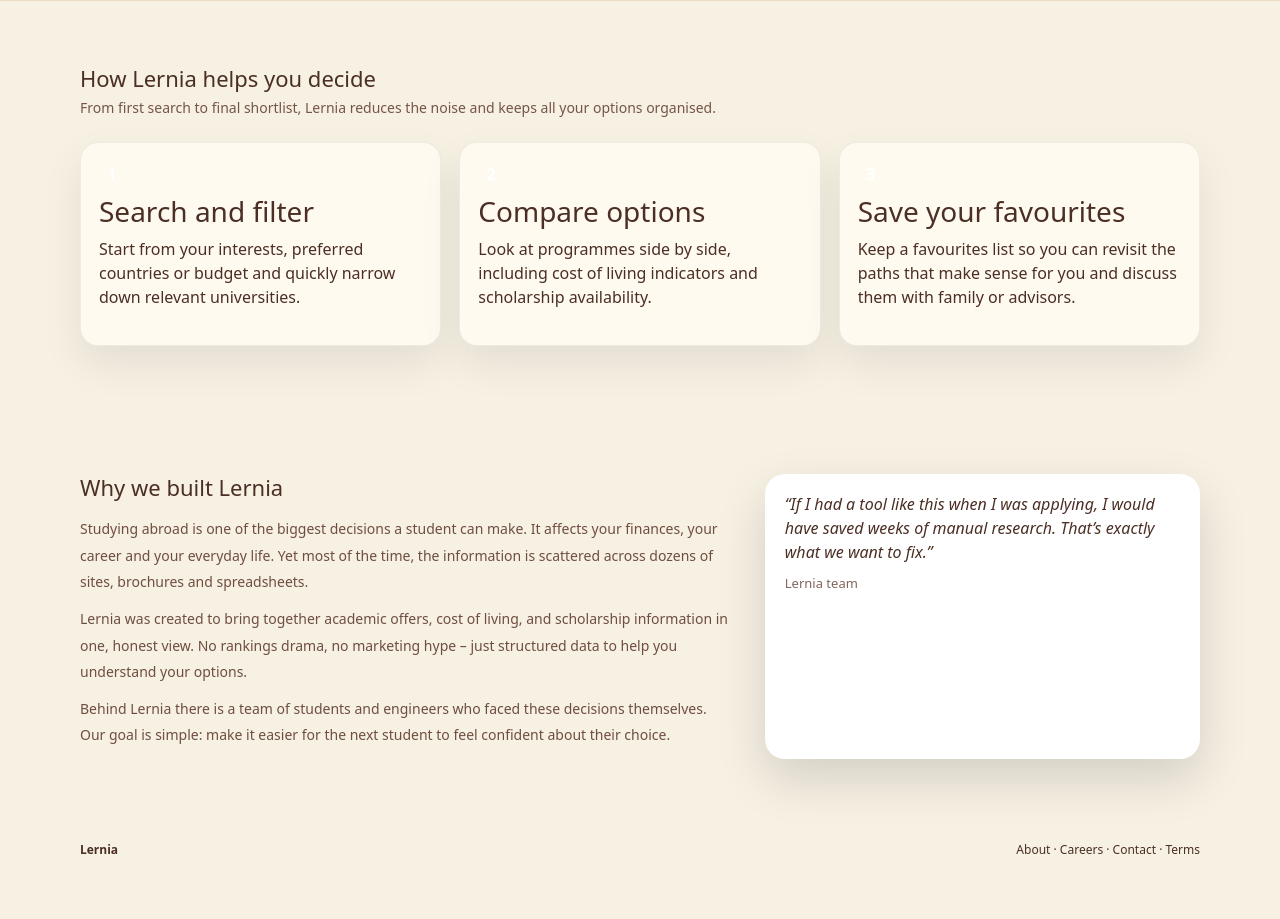
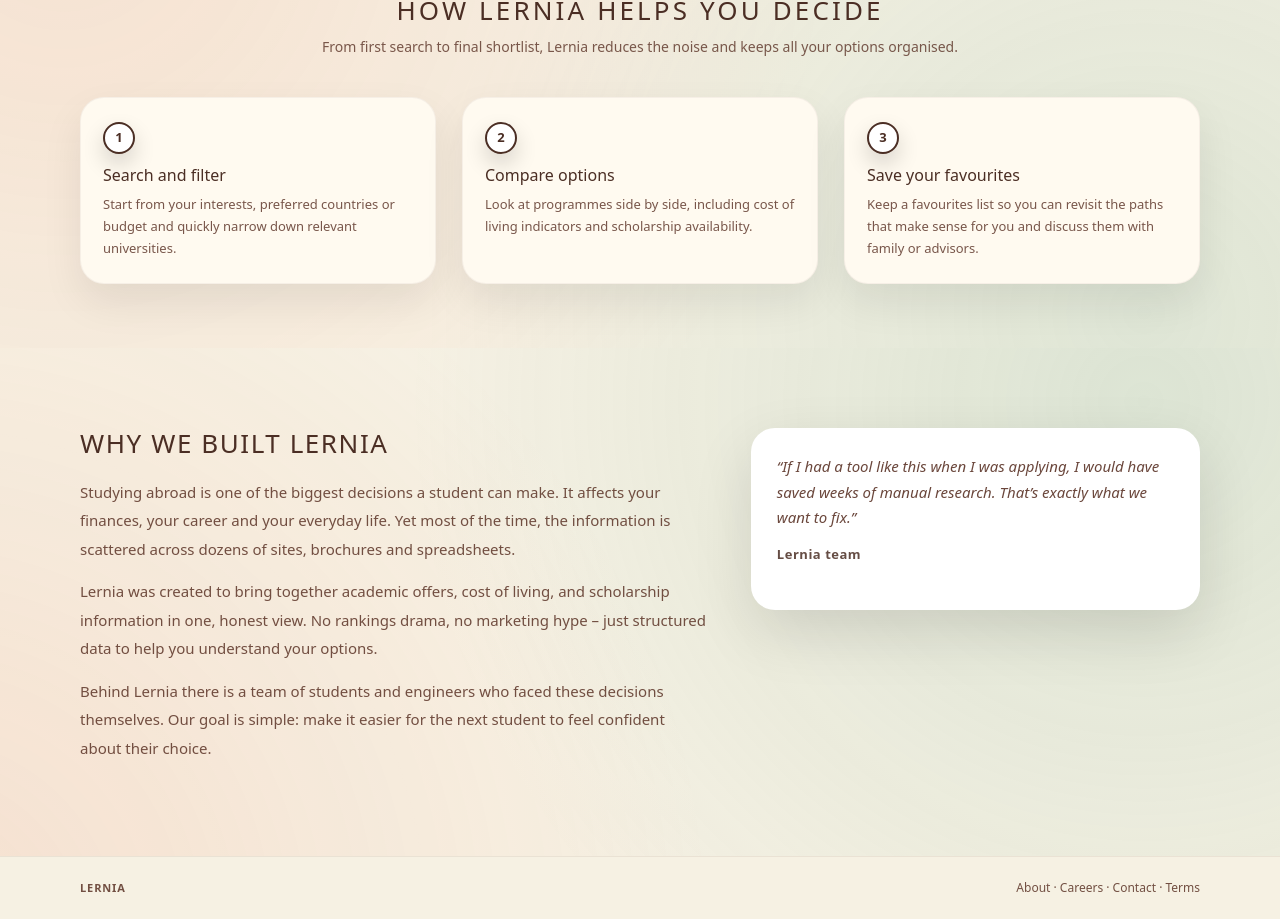
Before and after one commit to MESW-LES-2025/H, an Angular app in the folder frontend/: page /home in a window 1280 px wide. Shown: the part 1060-1979 px from the top of the page. Before the commit the page ends 1937 px from the top, so only its background shows below. Built offline with nearby package versions, Linux system fonts and the light colour scheme; no server answers.

Commit message:
Fix/ UI Home Page

```diff
--- a/frontend/src/app/home/home.component.css
+++ b/frontend/src/app/home/home.component.css
@@ -101,7 +101,7 @@
   line-height: 1.35;
   font-weight: 800;
   letter-spacing: 0.04em;
-  color: #ffffff;
+  color: #f3e6bc;
 }
 
 .hero-panel-divider {
@@ -284,125 +284,353 @@
 
 
 /* ========================================= */
-/* HOW IT WORKS */
+/* HOW IT WORKS    */
 /* ========================================= */
 
 .how-it-works {
-  background: var(--home-beige);
+  position: relative;
+  background: radial-gradient(circle at 0 0, #fff7e6 0, #f8f1dd 40%, var(--home-beige) 75%, #f6f4f0 100%);
+  overflow: hidden;
 }
 
+.how-it-works::before {
+  content: "";
+  position: absolute;
+  inset: -80px;
+  background:
+    radial-gradient(circle at 10% 10%, rgba(245, 136, 107, 0.16) 0, transparent 55%),
+    radial-gradient(circle at 85% 80%, rgba(114, 174, 149, 0.20) 0, transparent 55%);
+  opacity: 0.9;
+  pointer-events: none;
+}
+
+.how-it-works .section-inner {
+  position: relative;
+  z-index: 1;
+}
+
+
 .section-header {
-  max-width: 640px;
-  margin-bottom: 24px;
+  max-width: 720px;
+  margin: 0 auto 40px;
+  text-align: center;
 }
 
 .section-header h2 {
-  margin-bottom: 6px;
-  font-size: 22px;
+  margin-bottom: 10px;
+  font-size: 26px;
+  letter-spacing: 0.12em;
+  text-transform: uppercase;
+  color: var(--home-brown);
 }
 
 .section-header p {
   font-size: 14px;
-  color: rgba(90, 50, 38, 0.82);
+  color: rgba(90, 50, 38, 0.8);
 }
 
+
 .steps {
+  position: relative;
   display: grid;
-  gap: 18px;
+  gap: 26px;
   grid-template-columns: repeat(3, minmax(0, 1fr));
+  margin-top: 4px;
 }
 
-.step {
-  background: #fffaf0;
-  border-radius: 18px;
-  padding: 18px 18px 20px;
-  border: 1px solid rgba(0, 0, 0, 0.06);
-  box-shadow: 0 18px 40px rgba(0, 0, 0, 0.08);
+.steps::before {
+  content: "";
+  position: absolute;
+  top: 38px;
+  left: 8%;
+  right: 8%;
+  height: 3px;
+  border-radius: 999px;
+  background: linear-gradient(90deg, var(--home-mint), var(--home-gold), var(--home-coral));
+  opacity: 0.45;
 }
 
+
+.step {
+  position: relative;
+  background: #fffaf0;
+  border-radius: 24px;
+  padding: 24px 22px 24px;
+  border: 1px solid rgba(90, 50, 38, 0.05);
+  box-shadow: 0 18px 40px rgba(0, 0, 0, 0.08);
+  transition:
+    transform 0.2s ease,
+    box-shadow 0.2s ease,
+    border-color 0.2s ease,
+    background 0.2s ease;
+}
+
+
+.step::before {
+  content: "";
+  position: absolute;
+  inset: 0;
+  border-radius: inherit;
+  opacity: 0;
+  z-index: -1;
+  transition: opacity 0.25s ease;
+}
+
+.step:hover {
+  transform: translateY(-6px);
+  border-color: rgba(245, 136, 107, 0.45);
+}
+
+.step:hover::before {
+  opacity: 1;
+}
+
+
 .step-number {
-  width: 26px;
-  height: 26px;
+  position: relative;
+  z-index: 1;
+  width: 32px;
+  height: 32px;
   display: flex;
   align-items: center;
   justify-content: center;
   border-radius: 50%;
   font-weight: 700;
-  margin-bottom: 8px;
-  background: var(--home-mint);
-  color: white;
+  margin-bottom: 12px;
+  font-size: 13px;
+  color: var(--home-brown);
+  background: #fff;
+  box-shadow: 0 10px 22px rgba(0, 0, 0, 0.16);
+  border: 2px solid transparent;
 }
 
-.step:nth-child(2) .step-number { background: var(--home-gold); }
-.step:nth-child(3) .step-number { background: var(--home-coral); }
+
+.step:nth-child(1) .step-number {
+  border-color: var(--home-mint);
+}
+
+.step:nth-child(2) .step-number {
+  border-color: var(--home-gold);
+}
+
+.step:nth-child(3) .step-number {
+  border-color: var(--home-coral);
+}
+
+.step h3 {
+  margin: 0 0 8px;
+  font-size: 16px;
+  color: var(--home-brown);
+}
+
+.step p {
+  margin: 0;
+  font-size: 13px;
+  line-height: 1.7;
+  color: rgba(90, 50, 38, 0.82);
+}
 
 
+@media (max-width: 960px) {
+  .steps {
+    grid-template-columns: 1fr;
+  }
+
+  .steps::before {
+    display: none;
+  }
+
+  .step {
+    padding: 22px 18px 22px;
+  }
+}
+
 /* ========================================= */
-/* PURPOSE */
+/* PURPOSE                                   */
 /* ========================================= */
 
 .purpose {
-  background: var(--home-offwhite);
+  position: relative;
+  background: radial-gradient(circle at 0 0, #fff7ea 0%, #f6f4f0 50%, var(--home-offwhite) 100%);
+  padding: 80px 0;
+  overflow: hidden;
+}
+
+.purpose::before {
+  content: "";
+  position: absolute;
+  inset: -80px;
+  background:
+    radial-gradient(circle at 85% 20%, rgba(114, 174, 149, 0.22) 0, transparent 55%),
+    radial-gradient(circle at 0 100%, rgba(245, 136, 107, 0.18) 0, transparent 50%);
+  opacity: 0.9;
+  pointer-events: none;
 }
 
 .purpose-layout {
+  position: relative;
+  z-index: 1;
   display: grid;
-  grid-template-columns: minmax(0, 1.5fr) minmax(0, 1fr);
-  gap: 32px;
+  grid-template-columns: minmax(0, 1.4fr) minmax(0, 1fr);
+  gap: 42px;
+  align-items: start;
 }
 
+
 .purpose-main h2 {
-  margin-bottom: 16px;
-  font-size: 22px;
+  margin-bottom: 18px;
+  font-size: 26px;
+  letter-spacing: 0.06em;
+  text-transform: uppercase;
+  color: var(--home-brown);
 }
 
 .purpose-main p {
-  margin-bottom: 10px;
-  font-size: 14px;
+  margin-bottom: 14px;
+  font-size: 15px;
   line-height: 1.9;
-  color: rgba(90, 50, 38, 0.86);
+  color: rgba(90, 50, 38, 0.85);
 }
+
 
 .purpose-card {
   background: #ffffff;
-  border-left: 5px solid var(--home-coral);
-  border-radius: 20px;
-  padding: 18px 20px 20px;
-  box-shadow: 0 20px 50px rgba(0, 0, 0, 0.14);
+  border-radius: 24px;
+  padding: 26px 26px 30px;
+  border-left: 6px solid var(--home-coral);
+  box-shadow: 0 22px 60px rgba(0, 0, 0, 0.12);
+  position: relative;
+  overflow: hidden;
+  transition: transform 0.25s ease, box-shadow 0.25s ease;
 }
 
+.purpose-card::before {
+  content: "";
+  position: absolute;
+  inset: 0;
+  border-radius: inherit;
+  opacity: 0;
+  transition: opacity 0.25s ease;
+  z-index: -1;
+}
+
+.purpose-card:hover {
+  transform: translateY(-6px);
+  box-shadow: 0 26px 70px rgba(0, 0, 0, 0.16);
+}
+
+.purpose-card:hover::before {
+  opacity: 1;
+}
+
+
 .purpose-quote {
-  margin-bottom: 10px;
+  margin-bottom: 14px;
   font-style: italic;
+  font-size: 15px;
+  line-height: 1.7;
+  color: rgba(90, 50, 38, 0.9);
 }
 
 .purpose-author {
+  margin-top: 4px;
   font-size: 13px;
-  color: rgba(90, 50, 38, 0.75);
+  font-weight: 600;
+  letter-spacing: 0.04em;
+  color: var(--home-brown);
+  opacity: 0.85;
 }
 
 
+@media (max-width: 960px) {
+  .purpose-layout {
+    grid-template-columns: 1fr;
+    gap: 30px;
+  }
+
+  .purpose-card {
+    padding: 22px 20px 26px;
+  }
+
+  .purpose-main h2 {
+    text-align: center;
+  }
+}
+
 /* ========================================= */
-/* FOOTER */
+/* FOOTER                                    */
 /* ========================================= */
 
 .home-footer {
-  background: var(--home-beige);
-  padding: 18px 0;
+  position: relative;
+  background: linear-gradient(180deg, #f8f1dd 0%, var(--home-beige) 40%, #f6f4f0 100%);
+  padding: 22px 0;
+  border-top: 1px solid rgba(90, 50, 38, 0.08);
+  overflow: hidden;
+}
+
+.home-footer::before {
+  content: "";
+  position: absolute;
+  top: -18px;
+  left: 0;
+  right: 0;
+  height: 18px;
+  background: radial-gradient(circle at 50% 0, rgba(114, 174, 149, 0.35), transparent 70%);
+  pointer-events: none;
 }
 
 .footer-inner {
   width: min(1120px, 92%);
   margin: 0 auto;
   display: flex;
+  align-items: center;
   justify-content: space-between;
+  gap: 16px;
   font-size: 12px;
+  color: rgba(90, 50, 38, 0.85);
+}
+
+
+.footer-brand {
+  font-weight: 800;
+  letter-spacing: 0.08em;
+  text-transform: uppercase;
+  font-size: 11px;
   color: var(--home-brown);
 }
 
-.footer-brand {
-  font-weight: 700;
+
+.footer-links {
+  display: flex;
+  flex-wrap: wrap;
+  gap: 10px;
+  font-size: 12px;
 }
+
+.footer-links a {
+  text-decoration: none;
+  color: rgba(90, 50, 38, 0.78);
+  transition: color 0.16s ease, transform 0.16s ease;
+}
+
+.footer-links a:hover {
+  color: var(--home-coral);
+  transform: translateY(-1px);
+}
+
+
+@media (max-width: 720px) {
+  .footer-inner {
+    flex-direction: column;
+    align-items: flex-start;
+  }
+
+  .footer-brand {
+    font-size: 12px;
+  }
+}
+
 
 
 /* ========================================= */
--- a/frontend/src/app/home/home.component.html
+++ b/frontend/src/app/home/home.component.html
@@ -42,14 +42,6 @@
           </button>
         </div>
       </div>
-    </div>
-
-    <div class="hero-wave">
-      <svg viewBox="0 0 1440 80" preserveAspectRatio="none">
-        <path
-          d="M0,32 C160,80 320,80 480,48 C640,16 800,16 960,48 C1120,80 1280,80 1440,32 L1440,80 L0,80 Z"
-        ></path>
-      </svg>
     </div>
   </section>
 
```
